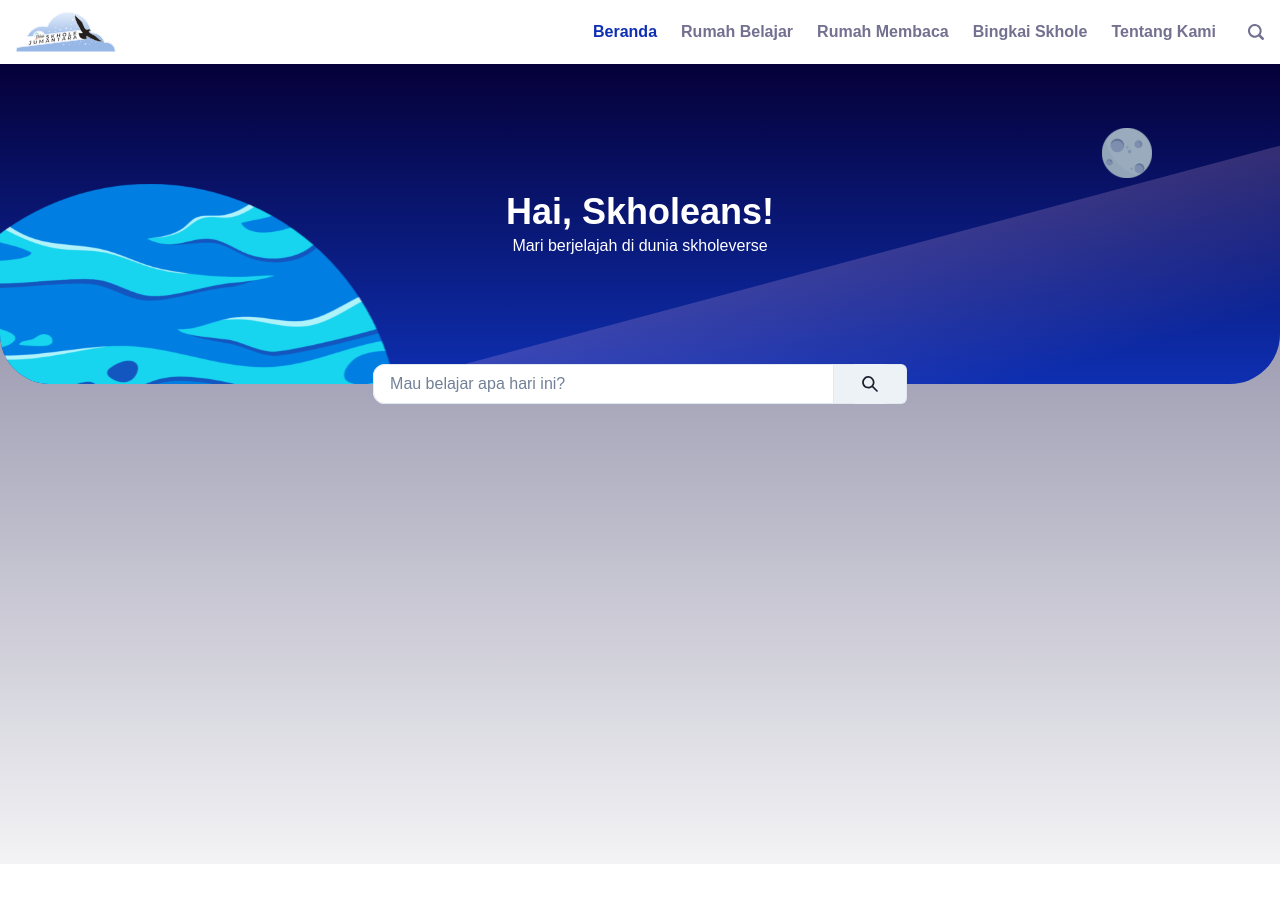
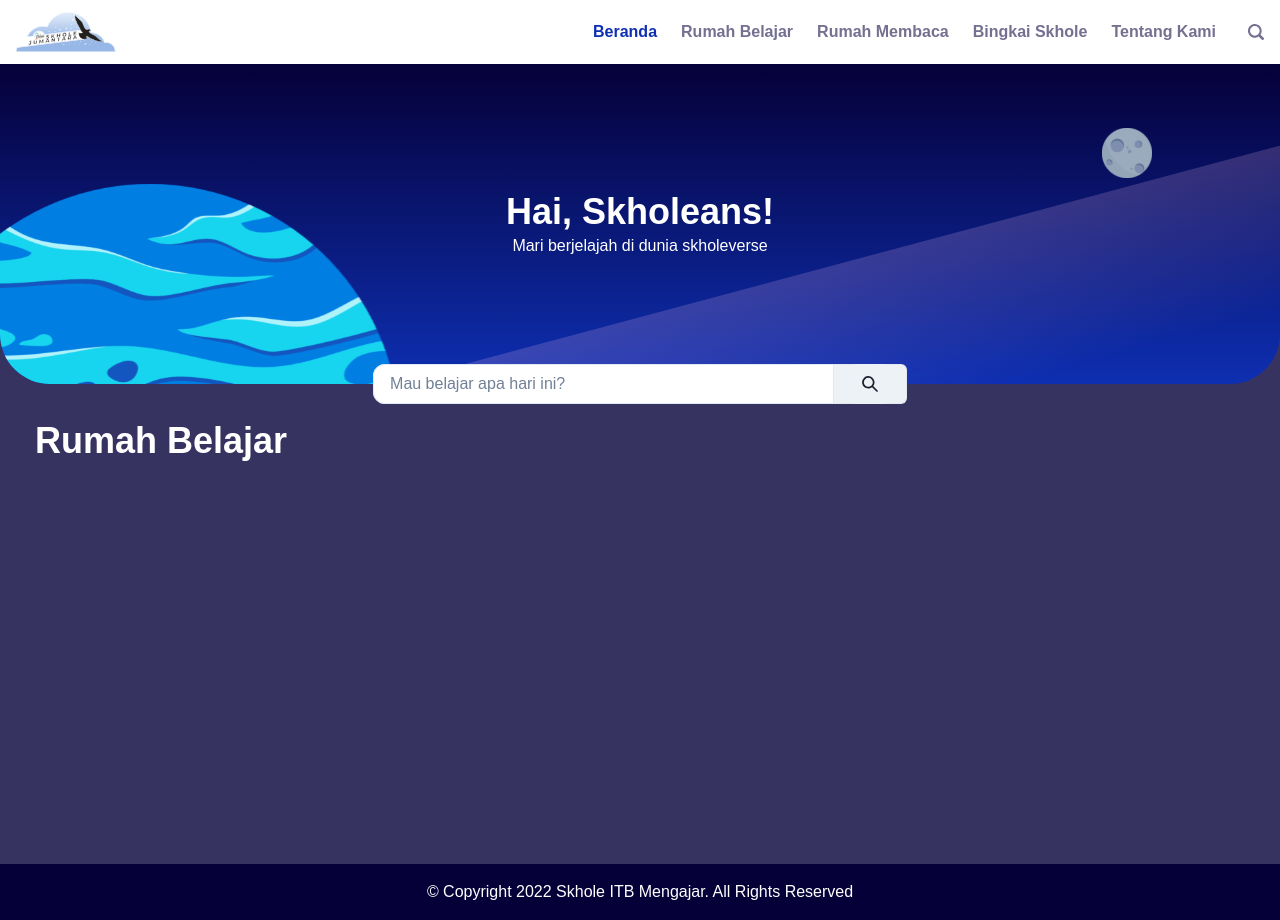
Before and after one commit to eiffelaqila/FE-Skhole-2022, a Next.js app: page / in a window 1280 px wide. Before the commit the page ends 864 px from the top, so only its background shows below. Built offline with nearby package versions, Linux system fonts and the light colour scheme; a web font is replaced by a local one.

Commit message:
create footer layout

```diff
--- /dev/null
+++ b/layout/Footer.tsx
@@ -0,0 +1,18 @@
+import { FormControl } from "@chakra-ui/react";
+import React from 'react'
+import{Box, Center}from '@chakra-ui/react'
+
+FormControl
+
+export default function Footer () {
+    return(
+        <div>
+            <Box bgColor="#050038" minHeight='7vh' padding={4}>
+                <Center color='white'>
+                    <p>© Copyright 2022 Skhole ITB Mengajar. All Rights Reserved</p>
+                </Center>
+            </Box>
+
+        </div>
+    )
+}
--- a/pages/index.tsx
+++ b/pages/index.tsx
@@ -1,8 +1,8 @@
 import {
-    Box
+    Box, Center, Image, Container, Stack, Flex, Heading, Text, Input, InputRightAddon, InputGroup, IconButton, layout
 } from '@chakra-ui/react'
 import Head from 'next/head'
-
+import Footer from '../layout/Footer'
 import Jumbotron from '../components/home/jumbotron'
 
 export default function Home() {
@@ -12,9 +12,22 @@ export default function Home() {
                 <title>Home</title>
             </Head>
 
-            <Box minHeight="100vh" bgGradient="linear-gradient(180deg, #737090 0%, #F3F3F5 100%)">
+            <Box
+                position="relative"
+                minHeight="100vh"
+                bgColor="#373360"
+                transform="auto"
+                >
+
                 <Jumbotron />
+
+            {/* Text */}
+            <Heading color="white" padding="35px">
+                    Rumah Belajar
+            </Heading>
+
             </Box>
+            <Footer/>
         </>
     )
 }
```
Also changed, not shown: public/static/images/Background-Homepage.svg (added).
